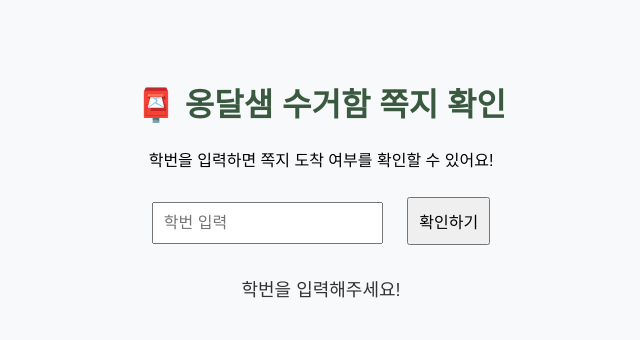
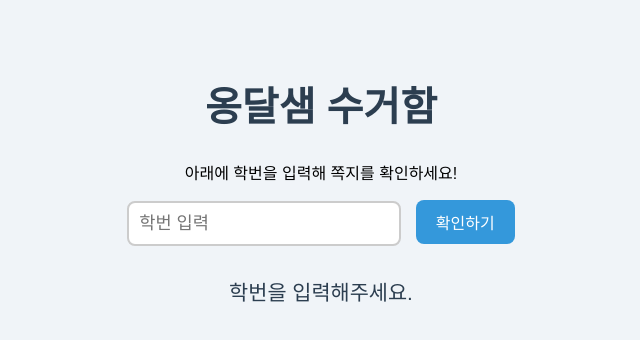
Before and after one commit to chrischanel/ong-dal-saem, a plain HTML site: page 쪽지_확인페이지.html → index.html in a window 1280 px wide. Both pictures are taken after a click on the button "확인하기". Shown: the whole page, without its empty margins (319-959 px from the left). Drawn offline with Linux system fonts and the light colour scheme.

Commit message:
Update 쪽지_확인페이지.html → index.html

```diff
--- a/쪽지_확인페이지.html → index.html
+++ b/쪽지_확인페이지.html → index.html
@@ -1,34 +1,48 @@
 <!DOCTYPE html>
 <html lang="ko">
 <head>
-  <meta charset="UTF-8">
-  <title>옹달샘 수거함 쪽지 확인</title>
+  <meta charset="UTF-8" />
+  <meta name="viewport" content="width=device-width, initial-scale=1.0"/>
+  <title>옹달샘 수거함</title>
   <style>
     body {
       font-family: 'Arial', sans-serif;
-      background-color: #f8f9fa;
+      background-color: #f0f4f8;
       text-align: center;
-      padding: 50px;
+      padding: 40px;
     }
     h1 {
-      color: #3a5a40;
+      color: #2c3e50;
+      font-size: 2.5em;
     }
-    input, button {
+    input {
       padding: 10px;
-      font-size: 16px;
-      margin: 10px;
+      font-size: 1.1em;
+      border: 2px solid #ccc;
+      border-radius: 8px;
+      width: 250px;
+    }
+    button {
+      padding: 10px 20px;
+      font-size: 1em;
+      background-color: #3498db;
+      color: white;
+      border: none;
+      border-radius: 8px;
+      cursor: pointer;
+      margin-left: 10px;
     }
     #result {
-      margin-top: 20px;
-      font-size: 18px;
-      color: #333;
+      margin-top: 30px;
+      font-size: 1.3em;
+      color: #2c3e50;
     }
   </style>
 </head>
 <body>
-  <h1>📮 옹달샘 수거함 쪽지 확인</h1>
-  <p>학번을 입력하면 쪽지 도착 여부를 확인할 수 있어요!</p>
-  <input type="text" id="studentId" placeholder="학번 입력" />
+  <h1>옹달샘 수거함</h1>
+  <p>아래에 학번을 입력해 쪽지를 확인하세요!</p>
+  <input type="text" id="studentId" placeholder="학번 입력">
   <button onclick="checkMessage()">확인하기</button>
   <div id="result"></div>
 
@@ -38,23 +52,25 @@
       const resultDiv = document.getElementById('result');
 
       if (!studentId) {
-        resultDiv.innerText = "학번을 입력해주세요!";
+        resultDiv.innerText = '학번을 입력해주세요.';
         return;
       }
 
+      resultDiv.innerText = '확인 중...';
+
       try {
-        const res = await fetch("https://script.google.com/macros/s/https://docs.google.com/spreadsheets/d/11_05T4kntGTxJo24xUet2fGOLwpykLuEREi5IstMrIE/edit?usp=sharing/exec");
+        const res = await fetch("https://script.google.com/macros/s/AKfycbzlncG7FTM0o7ep3pA3BLPyKg2p0GRp0GyThyLKkPjjq7DKpC_QE2JLCQQIRz6MD5xK/exec");
         const data = await res.json();
-        const student = data.find(d => d.studentId === studentId);
 
-        if (student) {
-          resultDiv.innerHTML = `<strong>${student.name}님</strong>, ${student.message}`;
+        const record = data.find(row => row.studentId === studentId);
+
+        if (record) {
+          resultDiv.innerText = `${record.name}님, ${record.message}`;
         } else {
-          resultDiv.innerText = "쪽지가 없습니다.";
+          resultDiv.innerText = '쪽지가 없습니다';
         }
-      } catch (err) {
-        resultDiv.innerText = "데이터를 불러오는 데 문제가 생겼어요. 다시 시도해 주세요!";
-        console.error(err);
+      } catch (e) {
+        resultDiv.innerText = '데이터를 불러오는 데 문제가 생겼어요.';
       }
     }
   </script>
```
